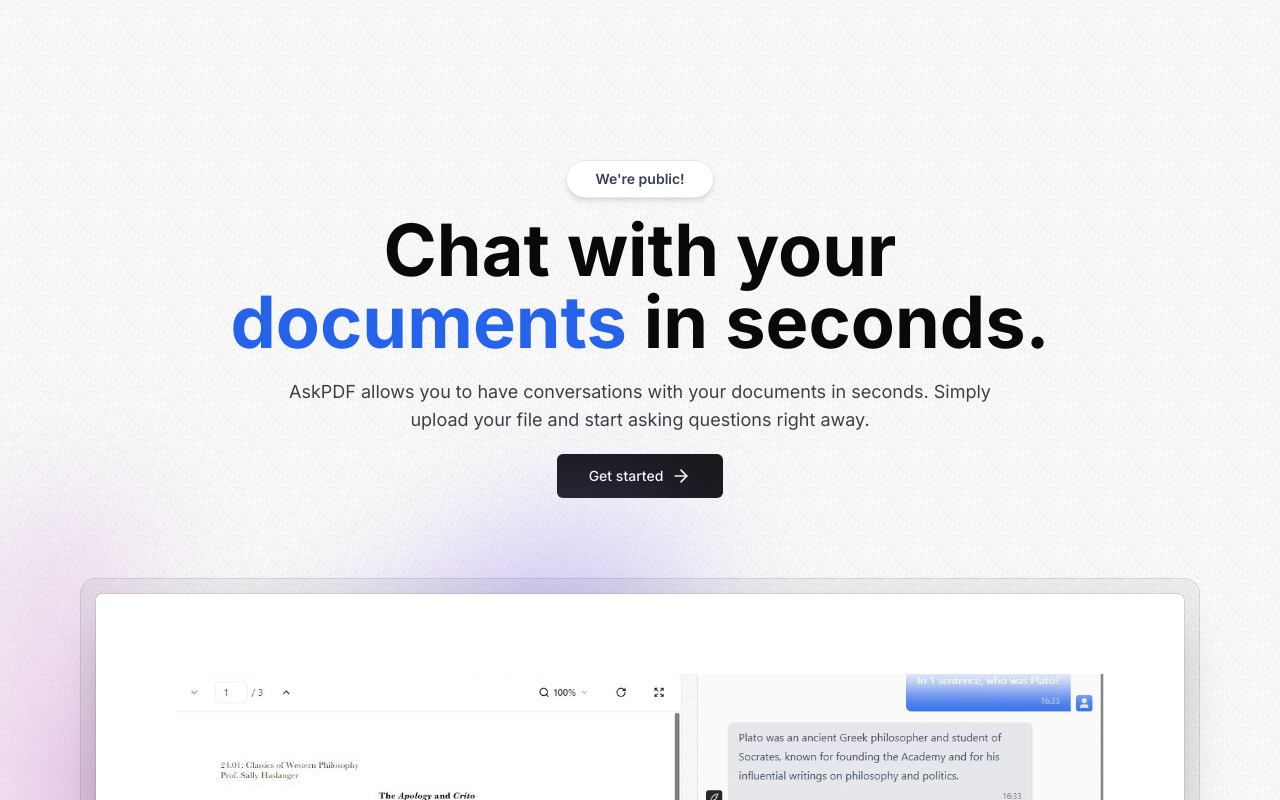
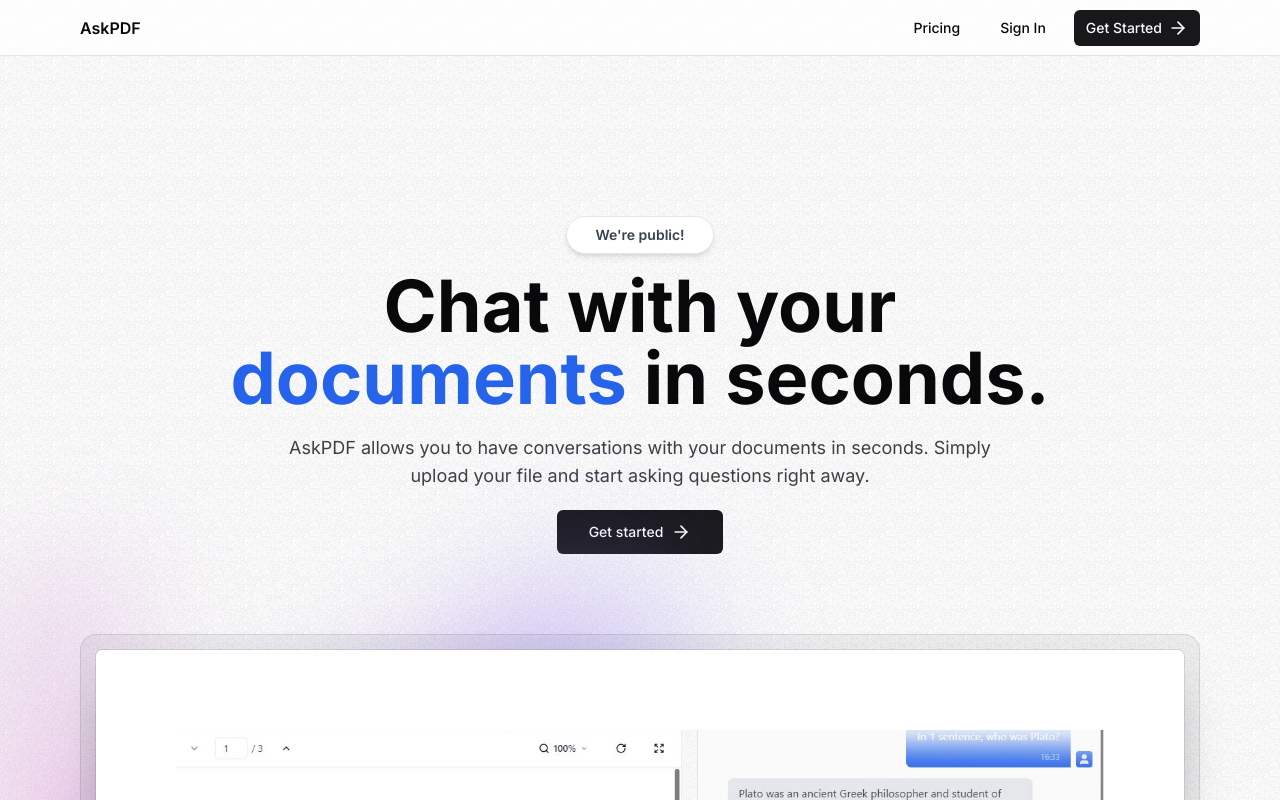
Before and after one commit to jassibacha/AskPDF, a Next.js app: page / in a window 1280 px wide. Shown: the top 800 px of the page. Built offline with nearby package versions, Linux system fonts and the light colour scheme.

Commit message:
Navbar built, Kinde integrated

```diff
--- a/package.json
+++ b/package.json
@@ -9,6 +9,7 @@
     "lint": "next lint"
   },
   "dependencies": {
+    "@kinde-oss/kinde-auth-nextjs": "^2.1.0",
     "@radix-ui/react-slot": "^1.0.2",
     "@tailwindcss/typography": "^0.5.10",
     "class-variance-authority": "^0.7.0",
--- /dev/null
+++ b/src/app/api/auth/[kindeAuth]/route.js
@@ -0,0 +1,3 @@
+import {handleAuth} from "@kinde-oss/kinde-auth-nextjs/server";
+
+export const GET = handleAuth();
--- a/src/app/layout.tsx
+++ b/src/app/layout.tsx
@@ -1,3 +1,4 @@
+import NavBar from '@/components/NavBar'
 import { cn } from '@/lib/utils'
 import type { Metadata } from 'next'
 import { Inter } from 'next/font/google'
@@ -20,6 +21,7 @@
       <body className={cn(
         'min-h-screen font-sans antialiased grainy', inter.className
       )}>
+        <NavBar />
         {children}
       </body>
     </html>
--- /dev/null
+++ b/src/components/NavBar.tsx
@@ -0,0 +1,39 @@
+import { LoginLink, RegisterLink } from "@kinde-oss/kinde-auth-nextjs/server"
+import { ArrowRight } from "lucide-react"
+import Link from "next/link"
+import MaxWidthWrapper from "./MaxWidthWrapper"
+import { buttonVariants } from "./ui/button"
+
+function NavBar() {
+    return (
+        <nav className="sticky h-14 inset-x-0 top-0 z-30 w-full border-b border-gray-200 bg-white/75 background-blur-lg transition-all">
+            <MaxWidthWrapper>
+                <div className="flex h-14 items-center justify-between border-b border-zinc-200">
+                    <Link href="/" className="flex z-40 font-semibold">
+                        <span>AskPDF</span>
+                    </Link>
+
+                    {/* TODO: Add mobile navbar */}
+
+                    <div className="hidden items-center space-x-4 sm:flex">
+                        <>
+                            <Link href="/pricing" className={buttonVariants({
+                                variant: "ghost",
+                                size: 'sm'
+                            })}>Pricing</Link>
+                            <LoginLink className={buttonVariants({
+                                variant: "ghost",
+                                size: 'sm'
+                            })}>Sign In</LoginLink>
+                            <RegisterLink className={buttonVariants({
+                                size: 'sm'
+                            })}>Get Started <ArrowRight className='ml-1.5 h-5 w-5' /></RegisterLink>
+                        </>
+                    </div>
+                </div>
+            </MaxWidthWrapper>
+        </nav>
+    )
+}
+
+export default NavBar
```
Also changed, not shown: 1 other file (tests, documents, lock files or other folders).
